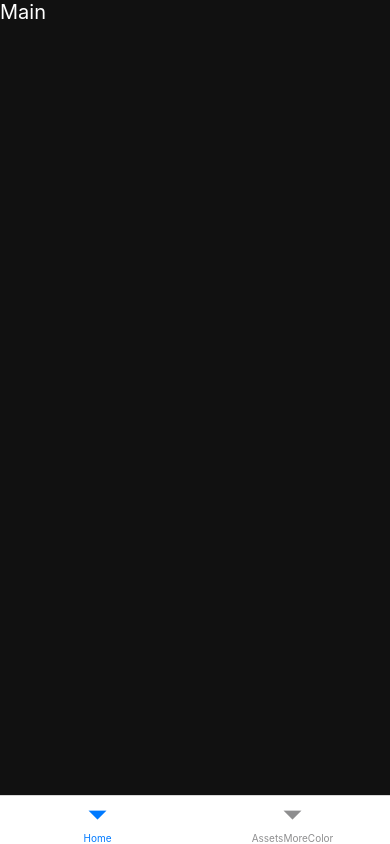
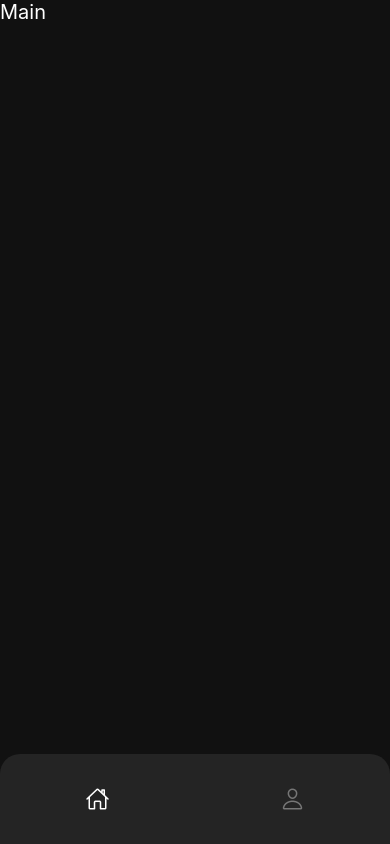
Before and after one commit to WooJunJiHo/SIDI-Device-Interface, a React Native app: screen / in a window 390 px wide. Built offline with nearby package versions, Linux system fonts and the light colour scheme.

Commit message:
TRU-13
1. 프로젝트 파일 구성
2. 하단 탭바 디자인

```diff
--- a/App.tsx
+++ b/App.tsx
@@ -6,8 +6,13 @@ import { createStackNavigator } from '@react-navigation/stack';
 
 // 화면 컴포넌트들 (예시로 2개 추가)
 import AssetsMoreColor from './screens/AssetsMoreColor';
-import Home from './screens/Home';
+import Main from './screens/Main';
 import TotalAsset from './screens/TotalAsset';
+
+
+//탭바 스타일
+import Icon from './components/styles/Icons';
+import TabBar from './components/styles/TabBar';
 
 
 
@@ -17,11 +22,11 @@ const Stack = createStackNavigator();
 
 
 
-const HomeStack = () => (
+const MainStack = () => (
     <Stack.Navigator>
         <Stack.Screen
             name="Main"
-            component={Home}
+            component={Main}
             options={{ headerShown: false }}
         />
         <Stack.Screen
@@ -42,9 +47,23 @@ const HomeStack = () => (
 export default function App() {
     return (
         <NavigationContainer>
-            <Tab.Navigator>
-                <Tab.Screen name='Home' component={HomeStack} options={{ headerShown: false }}/>
-                <Tab.Screen name='AssetsMoreColor' component={AssetsMoreColor} options={{ headerShown: false }}/>
+            <Tab.Navigator tabBar={(props) => <TabBar {...props} />}>
+                <Tab.Screen
+                    name='Home'
+                    component={MainStack}
+                    options={{
+                        headerShown: false,
+                        tabBarLabel: () => null,
+                        tabBarIcon: () => (
+                            <Icon
+                                name='home-outline'
+                                size={24}
+                                color='black'
+                            />
+                        ),
+                    }}
+                />
+                <Tab.Screen name='AssetsMoreColor' component={AssetsMoreColor} options={{ headerShown: false }} />
             </Tab.Navigator>
         </NavigationContainer>
     );
--- /dev/null
+++ b/components/styles/Icons.js
@@ -0,0 +1,9 @@
+import Icons from 'react-native-vector-icons/Ionicons'
+
+
+const Icon = (props) => (
+    <Icons name={props.name} size={props.size} color={props.color}/>
+)
+
+
+export default Icon
--- /dev/null
+++ b/components/styles/TabBar.js
@@ -0,0 +1,87 @@
+import {
+    View,
+    TouchableOpacity,
+} from 'react-native'
+import Icon from './Icons';
+import DarkMode from '../../components/styles/DarkMode'
+
+
+const TabBar = ({ state, descriptors, navigation }) => {
+    return (
+        <View
+            style={[
+                DarkMode.darkView,
+                {
+                    height: 90,
+                }
+            ]}
+        >
+            <View
+                style={{
+                    flexDirection: 'row',
+                    width: '100%',
+                    height: '100%',
+                    backgroundColor: '#242424', // 원하는 색상으로 변경
+                    borderTopLeftRadius: 20,
+                    borderTopRightRadius: 20,
+                }}
+            >
+                {state.routes.map((route, index) => {
+                    const { options } = descriptors[route.key];
+                    const label = options.tabBarLabel !== undefined ? options.tabBarLabel : options.title !== undefined ? options.title : route.name;
+
+                    const isFocused = state.index === index;
+
+                    const onPress = () => {
+                        const event = navigation.emit({
+                            type: 'tabPress',
+                            target: route.key,
+                        });
+
+                        if (!isFocused && !event.defaultPrevented) {
+                            navigation.navigate(route.name);
+                        }
+                    };
+
+
+                    // 아이콘 이름을 동적으로 가져오는 대신 직접 지정
+                    let iconName;
+                    if (route.name === 'Home') {
+                        iconName = 'home-outline';
+                    } else if (route.name === 'AssetsMoreColor') {
+                        iconName = 'person-outline';
+                    }
+
+
+
+
+                    return (
+                        <View
+                            key={index}
+                            style={{
+                                flex: 1,
+                                justifyContent: 'center',
+                                alignItems: 'center',
+                            }}
+                        >
+                            {/* 탭에 따른 아이콘, 라벨 또는 커스텀 컴포넌트를 여기에 추가 */}
+                            <TouchableOpacity
+                                key={index}
+                                onPress={onPress}
+                            >
+                                <Icon
+                                    name={iconName} // options에 tabBarIconName을 추가하여 아이콘 이름을 동적으로 가져옴
+                                    size={24}
+                                    color={isFocused ? 'white' : '#767676'} // 선택된 탭 색상과 선택되지 않은 탭 색상을 다르게 지정
+                                />
+                            </TouchableOpacity>
+                        </View>
+                    );
+                })}
+            </View>
+        </View>
+    );
+};
+
+
+export default TabBar
--- a/package.json
+++ b/package.json
@@ -20,7 +20,8 @@
     "react-native": "0.73.2",
     "react-native-gesture-handler": "^2.14.1",
     "react-native-safe-area-context": "^4.8.2",
-    "react-native-screens": "^3.29.0"
+    "react-native-screens": "^3.29.0",
+    "react-native-vector-icons": "^10.0.3"
   },
   "devDependencies": {
     "@babel/core": "^7.20.0",
--- a/screens/AssetsMoreColor.js
+++ b/screens/AssetsMoreColor.js
@@ -10,6 +10,8 @@ import axios from 'axios';
 import DarkMode from '../components/styles/DarkMode'
 
 const AssetsMoreColor = (props) => {
+
+    const endPoint = '192.168.0.6'
     const RESULT = 'Apple Watch'
 
     const [users, setUsers] = useState([]);
@@ -23,7 +25,7 @@ const AssetsMoreColor = (props) => {
 
     useEffect(() => {
         // 백엔드 서버의 API를 호출하여 데이터를 가져옵니다.
-        axios.get('http://172.30.112.155:3000/getUsers')
+        axios.get(`http://${endPoint}:3000/getUsers`)
             .then(response => {
                 setUsers(response.data);
             })
@@ -32,7 +34,7 @@ const AssetsMoreColor = (props) => {
             });
 
         // 백엔드 서버의 API를 호출하여 데이터를 가져옵니다.
-        axios.get('http://172.30.112.155:3000/getInfo')
+        axios.get(`http://${endPoint}:3000/getInfo`)
             .then(response => {
                 const temp = response.data.filter(info => info.RESULT == asset)
                 setInfos(temp);
```
Also changed, not shown: screens/Main.js (renamed from screens/Home.js), 5 other files (tests, documents, lock files or other folders).
